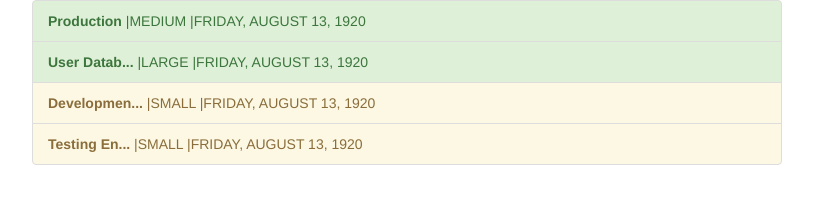
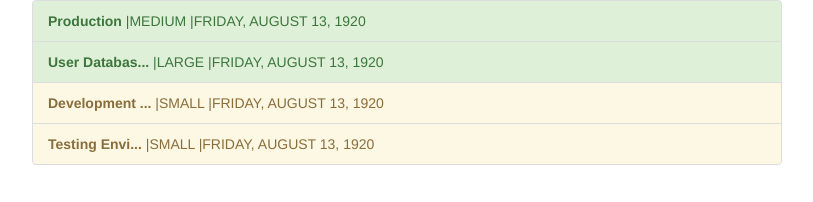
Before and after one commit to Knightch/Angular-Course, an Angular app in the folder My-First-App/: page / in a window 1280 px wide. Shown: the top 202 px of the page, without its empty margins (233-1046 px from the left). Built offline with nearby package versions, Linux system fonts and the light colour scheme.

Commit message:
Parametrizing a cutom pipe

```diff
--- a/My-First-App/src/app/app.component.html
+++ b/My-First-App/src/app/app.component.html
@@ -4,7 +4,7 @@
       <ul class="list-group">
         <li class="list-group-item" *ngFor="let server of servers" [ngClass]="getStatusClasses(server)">
           <span class="badge"></span>
-          <strong>{{server.name | shorten}}</strong>
+          <strong>{{server.name | shorten:12}}</strong>
           |{{server.instanceType | uppercase}}
           |{{server.started | date:'fullDate'|uppercase}}
         </li>
--- a/My-First-App/src/app/shorten.pipes.ts
+++ b/My-First-App/src/app/shorten.pipes.ts
@@ -3,9 +3,9 @@ import { Pipe, PipeTransform } from "@angular/core";
     name: 'shorten'
 })
 export class ShortenPipes implements PipeTransform {
-    transform(value: any) {
-        if (value.length>10) {
-            return value.substr(0, 10) + '...';
+    transform(value: any,limit:number) {
+        if (value.length>limit) {
+            return value.substr(0, limit) + '...';
         }
         return value;
     }
```
